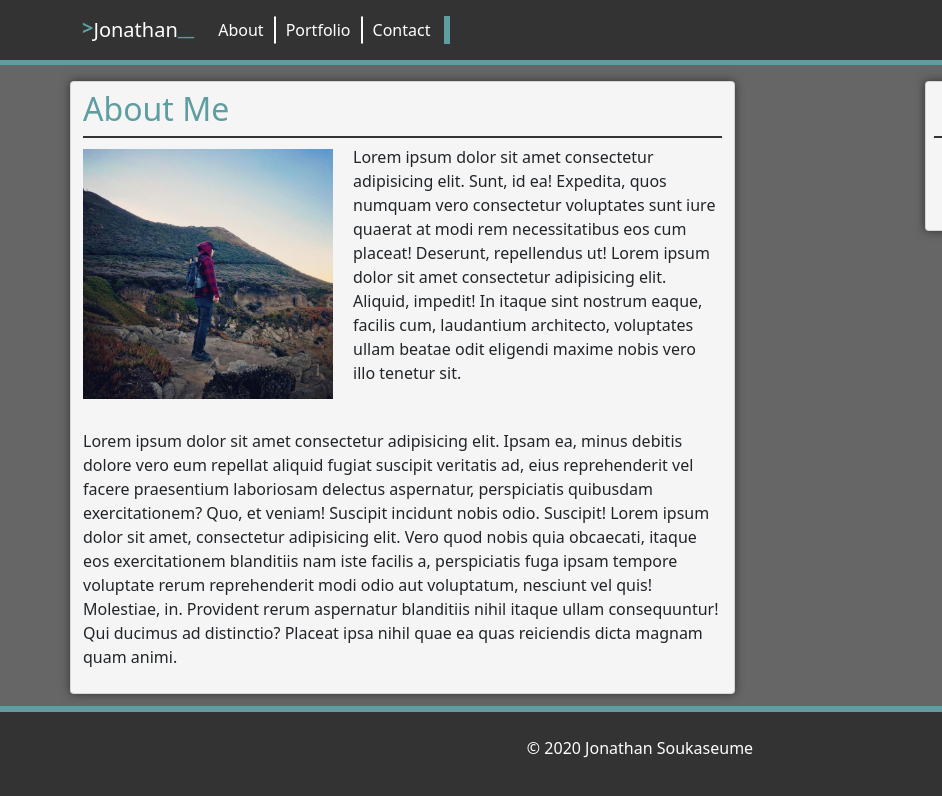
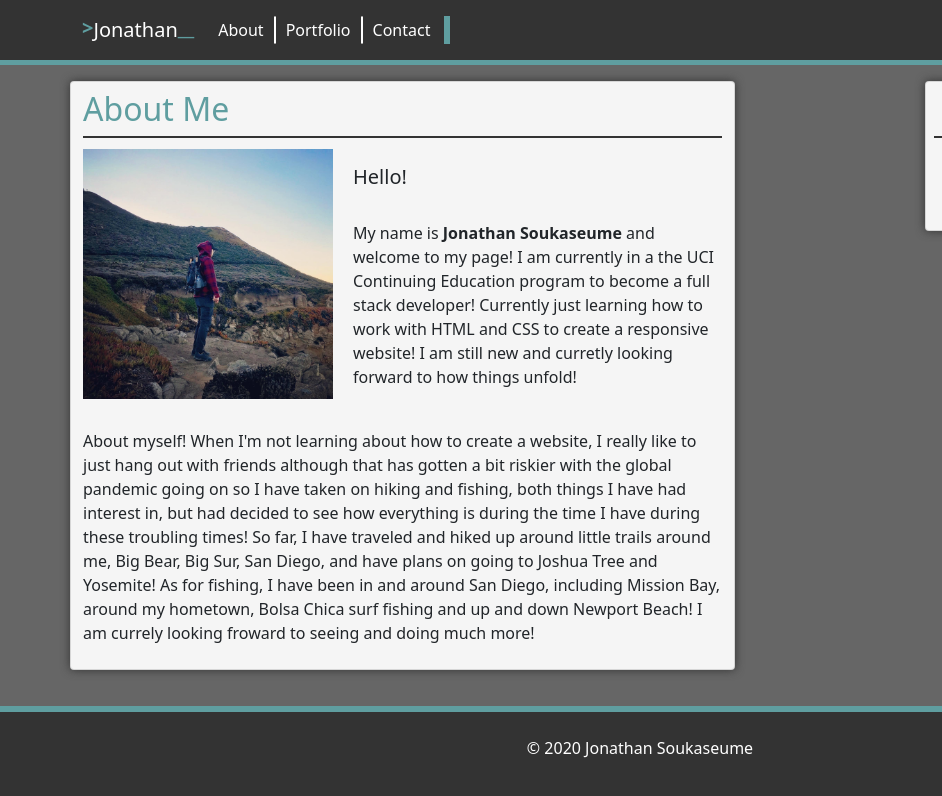
Before and after one commit to jsoomie/hw2-responsivePage, a plain HTML site: page index.html in a window 1280 px wide. Shown: the full height of the page, 0-942 px from the left. Drawn offline with nearby package versions, Linux system fonts and the light colour scheme.

Commit message:
Added bio in index.html

```diff
--- a/index.html
+++ b/index.html
@@ -53,20 +53,20 @@
                         <div class="divider"></div>
                         <img src="assets/img/standing-hike.JPG" alt="standing in a field" class="py-2 float-start about-image" width="250">
                         <p class="main-p p-1">
-                            Lorem ipsum dolor sit amet consectetur adipisicing elit. Sunt, id ea! Expedita, quos numquam vero consectetur
-                            voluptates sunt iure quaerat at modi rem necessitatibus eos cum placeat! Deserunt, repellendus ut! Lorem ipsum
-                            dolor sit amet consectetur adipisicing elit. Aliquid, impedit! In itaque sint nostrum eaque, facilis cum,
-                            laudantium architecto, voluptates ullam beatae odit eligendi maxime nobis vero illo tenetur sit.
+                            <h5>Hello!</h5><br>
+                            My name is <strong>Jonathan Soukaseume</strong> and welcome to my page! I am currently in a the UCI
+                            Continuing Education program to become a full stack developer! Currently just learning how to work with
+                            HTML and CSS to create a responsive website! I am still new and curretly looking forward to how things
+                            unfold!
                         </p><br>
                         <p>
-                            Lorem ipsum dolor sit amet consectetur adipisicing elit. Ipsam ea, minus debitis dolore vero eum repellat
-                            aliquid fugiat suscipit veritatis ad, eius reprehenderit vel facere praesentium laboriosam delectus
-                            aspernatur, perspiciatis quibusdam exercitationem? Quo, et veniam! Suscipit incidunt nobis odio. Suscipit!
-                            Lorem ipsum dolor sit amet, consectetur adipisicing elit. Vero quod nobis quia obcaecati, itaque eos
-                            exercitationem blanditiis nam iste facilis a, perspiciatis fuga ipsam tempore voluptate rerum reprehenderit
-                            modi odio aut voluptatum, nesciunt vel quis! Molestiae, in. Provident rerum aspernatur blanditiis nihil
-                            itaque ullam consequuntur! Qui ducimus ad distinctio? Placeat ipsa nihil quae ea quas reiciendis dicta magnam
-                            quam animi.
+                            About myself! When I'm not learning about how to create a website, I really like to just hang out with friends
+                            although that has gotten a bit riskier with the global pandemic going on so I have taken on hiking and fishing,
+                            both things I have had interest in, but had decided to see how everything is during the time I have during
+                            these troubling times! So far, I have traveled and hiked up around little trails around me, Big Bear, Big Sur,
+                            San Diego, and have plans on going to Joshua Tree and Yosemite! As for fishing, I have been in and around San Diego,
+                            including Mission Bay, around my hometown, Bolsa Chica surf fishing and up and down Newport Beach! I am currely
+                            looking froward to seeing and doing much more!
                         </p>
                     </article>
                 </div>
```
